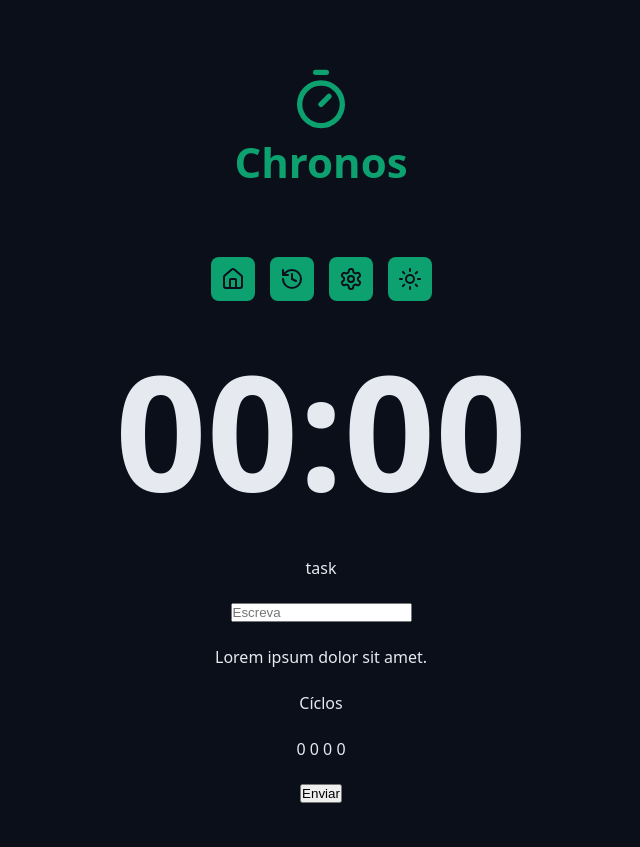
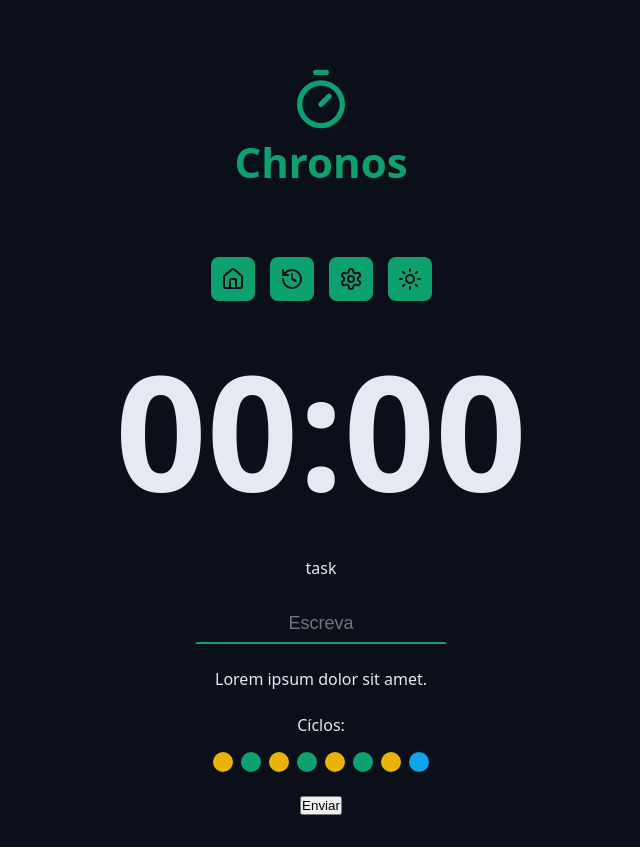
Before and after one commit to diegofelipesoares/chronos-pomodoro, a React (Vite) app: page / in a window 1280 px wide. Shown: the whole page, without its empty margins (319-959 px from the left). Built offline with nearby package versions, Linux system fonts and the light colour scheme.

Commit message:
Componente cycles

```diff
--- a/src/App.tsx
+++ b/src/App.tsx
@@ -2,12 +2,13 @@
 import { Container } from './components/Container';
 import { Logo } from './components/Logo';
 import { Menu } from './components/Menu';
+import { CountDown } from './components/CountDown';
+import { DefaultInput } from './components/DefaultInput';
+import { Cycles } from './components/Cycles';
 
 //importando CSS global e variáveis
 import './styles/theme.css'; //variáveis
 import './styles/global.css'; //global
-import { CountDown } from './components/CountDown';
-import { DefaultInput } from './components/DefaultInput';
 
 //Escritos em PascalCase. Ex. App, DiegoSoreas, ExDeNome
 
@@ -45,8 +46,7 @@ export function App() {
             <p>Lorem ipsum dolor sit amet.</p>
           </div>
           <div className='formRow'>
-            <p>Cíclos</p>
-            <p> 0 0 0 0</p>
+            <Cycles />
           </div>
           <div className='formRow'>
             <button>Enviar</button>
--- /dev/null
+++ b/src/components/Cycles/index.tsx
@@ -0,0 +1,19 @@
+import styles from './styles.module.css';
+
+export function Cycles() {
+  return (
+    <div className={styles.cycles}>
+      <span>Cíclos:</span>
+      <div className={styles.cycleDots}>
+        <span className={`${styles.cycleDot} ${styles.workTime} `}></span>
+        <span className={`${styles.cycleDot} ${styles.shortBreakTime} `}></span>
+        <span className={`${styles.cycleDot} ${styles.workTime} `}></span>
+        <span className={`${styles.cycleDot} ${styles.shortBreakTime} `}></span>
+        <span className={`${styles.cycleDot} ${styles.workTime} `}></span>
+        <span className={`${styles.cycleDot} ${styles.shortBreakTime} `}></span>
+        <span className={`${styles.cycleDot} ${styles.workTime} `}></span>
+        <span className={`${styles.cycleDot} ${styles.longBreakTime} `}></span>
+      </div>
+    </div>
+  );
+}
--- /dev/null
+++ b/src/components/Cycles/styles.module.css
@@ -0,0 +1,31 @@
+.cycles {
+  display: flex;
+  flex-direction: column;
+  gap: 1.6rem;
+  align-items: center;
+  justify-content: center;
+}
+
+.cycleDots {
+  display: flex;
+  gap: 0.8rem;
+}
+
+.cycleDot {
+  width: 2rem;
+  height: 2rem;
+  border-radius: 50%;
+  background-color: var(--primary);
+}
+
+.workTime {
+  background-color: var(--warning);
+}
+
+.shortBreakTime {
+  background-color: var(--primary);
+}
+
+.longBreakTime {
+  background-color: var(--info);
+}
--- a/src/components/DefaultInput/index.tsx
+++ b/src/components/DefaultInput/index.tsx
@@ -1,3 +1,6 @@
+//Importando arquivo
+import styles from './styles.module.css';
+
 //Tipificando a props com lista de tipos de inputs do JSX
 type DefaultInputProps = {
   id: string;
@@ -15,7 +18,7 @@ export function DefaultInput({
     <>
       <label htmlFor={id}>{labelText}</label>
 
-      <input id={id} type={type} {...rest} />
+      <input className={styles.input} id={id} type={type} {...rest} />
       {/* input e id estão recebendo dados do App.tsx */}
     </>
   );
--- /dev/null
+++ b/src/components/DefaultInput/styles.module.css
@@ -0,0 +1,24 @@
+.input {
+  background-color: transparent;
+  border: none;
+  text-align: center;
+  font-size: 1.8rem;
+  padding: 0.8rem;
+  /* Borda transparente para não deixar os elementos se moverem
+  quando for adicionada a borda total no hover */
+  border: 0.2rem solid transparent;
+  border-bottom: 0.2rem solid var(--primary);
+  color: var(--text-default);
+  outline: none; /* Quando o input está clicado aparece borda */
+  transition: all 0.1s;
+}
+
+input:focus {
+  border-radius: 0.8rem;
+  border: 0.2rem solid var(--primary);
+}
+
+input:disabled {
+  border-bottom: 0.2rem solid var(--disabled);
+  color: var(--text-muted);
+}
```
